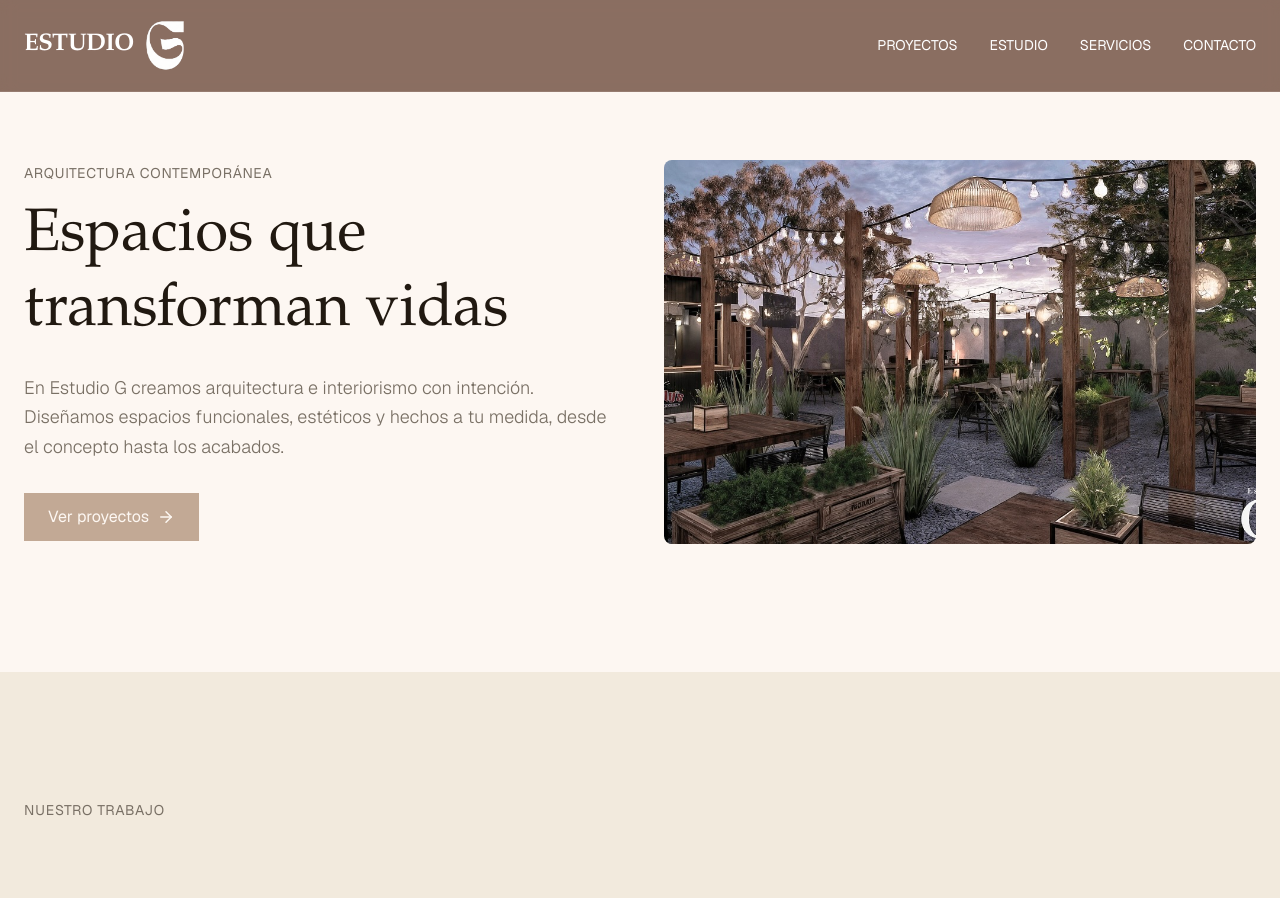
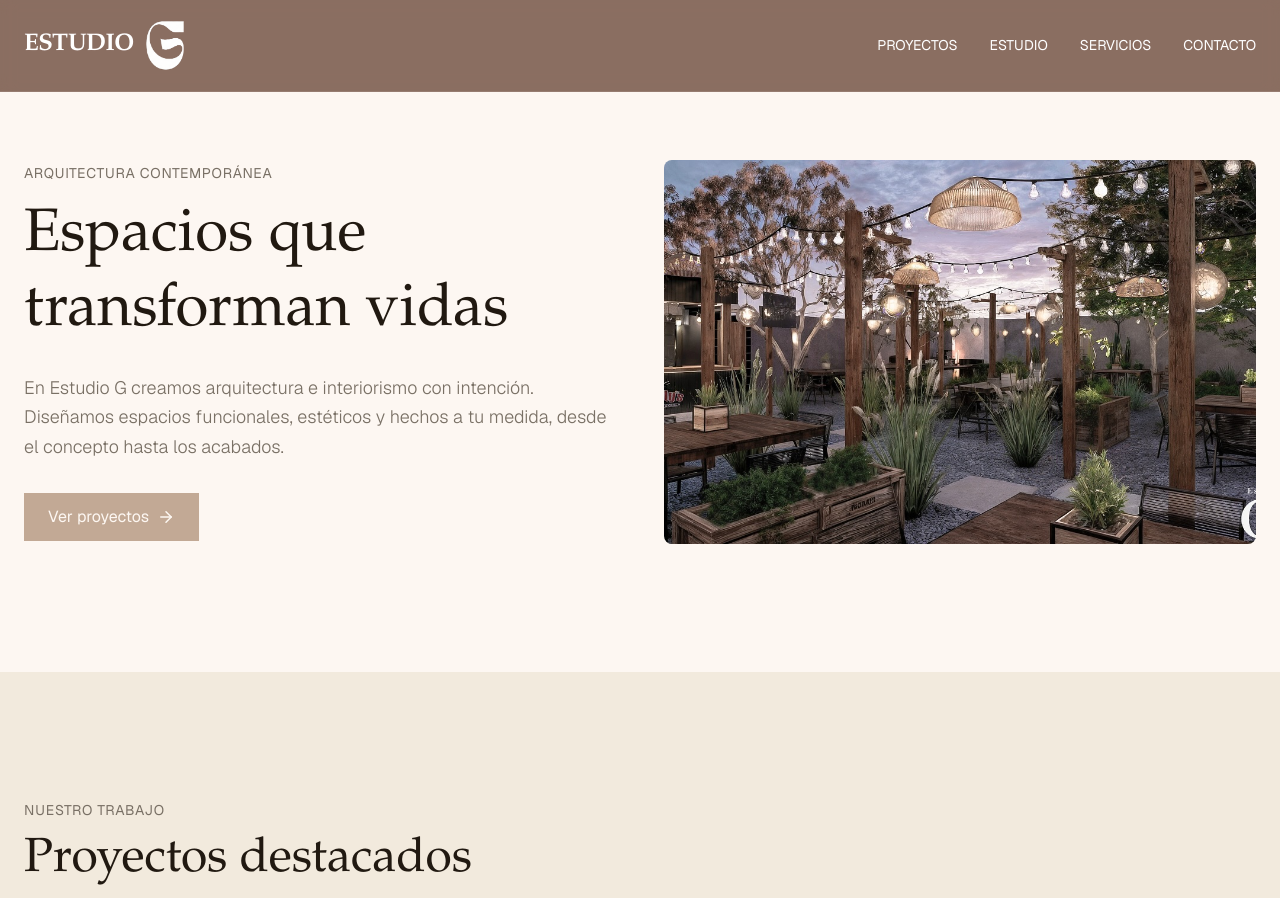
Before and after one commit to yelllowcat/Estudio-G, a Next.js app: page / in a window 1280 px wide. Shown: the top 898 px of the page. Built offline with nearby package versions, Linux system fonts and the light colour scheme.

Commit message:
upt: se ajusto el margen para mejorar el diseno

```diff
--- a/app/page.tsx
+++ b/app/page.tsx
@@ -109,8 +109,10 @@ export default function Home() {
       {/* Projects Section */}
       <section id="projects" className="py-20 md:py-32 px-6 bg-secondary">
         <div className="max-w-7xl mx-auto grid flex gap-16 items-center">
-          <p className="text-sm text-muted-foreground uppercase tracking-wider mb-4">Nuestro trabajo</p>
-          <h2 className="text-4xl md:text-5xl font-serif font-light mb-16 text-pretty">Proyectos destacados</h2>
+          <div>
+            <p className="text-sm text-muted-foreground uppercase tracking-wider mb-4">Nuestro trabajo</p>
+            <h2 className="text-4xl md:text-5xl font-serif font-light text-pretty">Proyectos destacados</h2>
+          </div>
           <ImageCarousel
             images={[
               {
```
